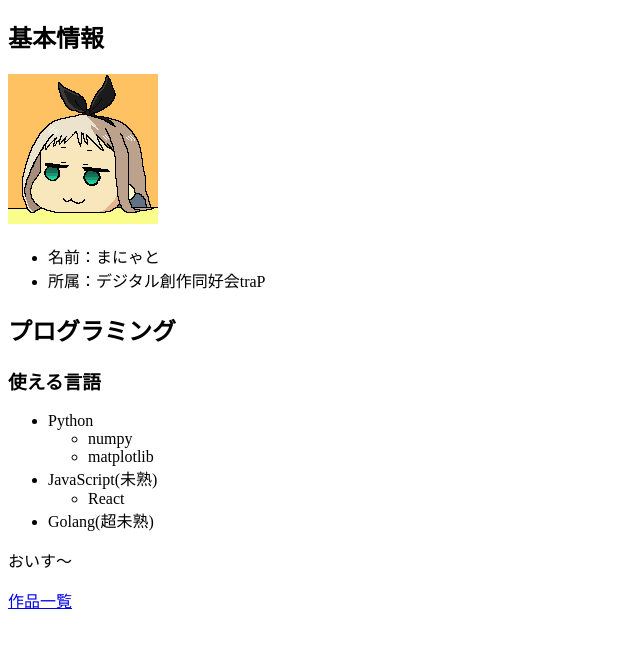
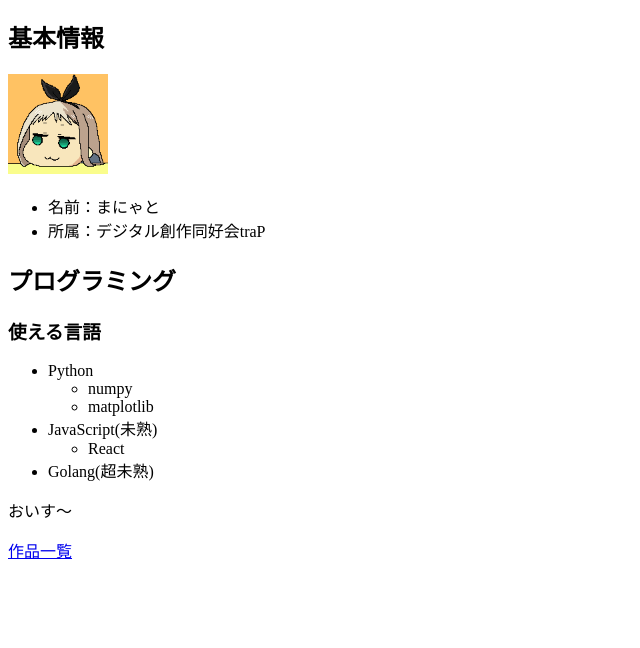
Before and after one commit to toyamanya/toyamanya.github.io, a plain HTML site: page index.html in a window 1280 px wide. Shown: the part 70-718 px from the top of the page, without its empty margins (0-640 px from the left). Drawn offline with Linux system fonts and the light colour scheme.

Commit message:
fix style.css

```diff
--- a/index.html
+++ b/index.html
@@ -1,11 +1,10 @@
 <!DOCTYPE html>
 <html lang="ja">
-
   <head>
     <meta charset="UTF-8" />
     <meta name="viewport" content="width=device-width, initial-scale=1.0" />
     <meta http-equiv="X-UA-Compatible" content="ie=edge" />
-  <link rel="stylesheet" href=".style.css">
+    <link rel="stylesheet" href="./style.css" />
     <title>まにゃとの自己紹介</title>
   </head>
 
@@ -40,5 +39,4 @@
       <a href="./works/index.html">作品一覧</a>
     </p>
   </body>
-
 </html>
```
Lines whose indentation alone changed are shown as unchanged.
